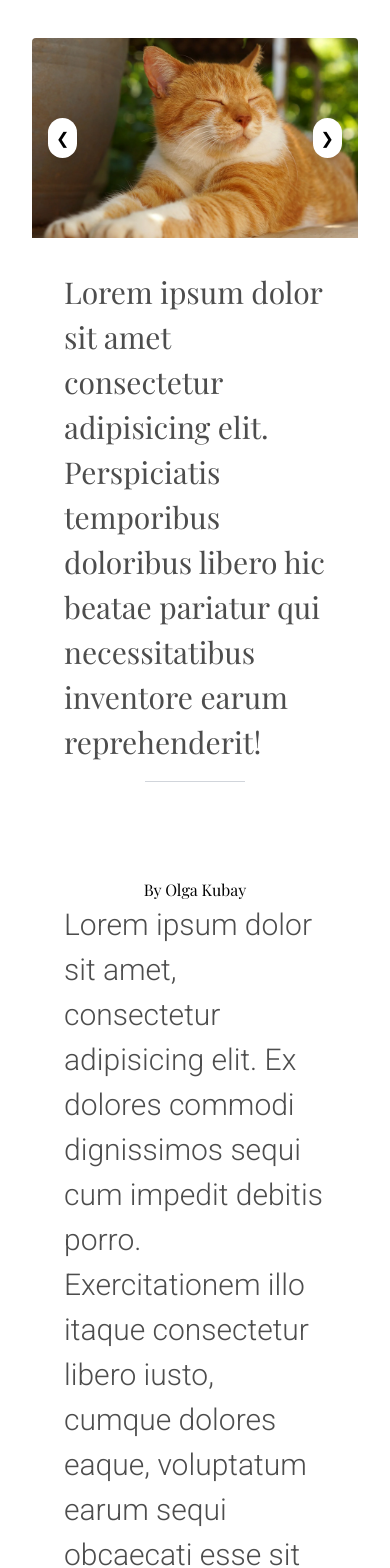
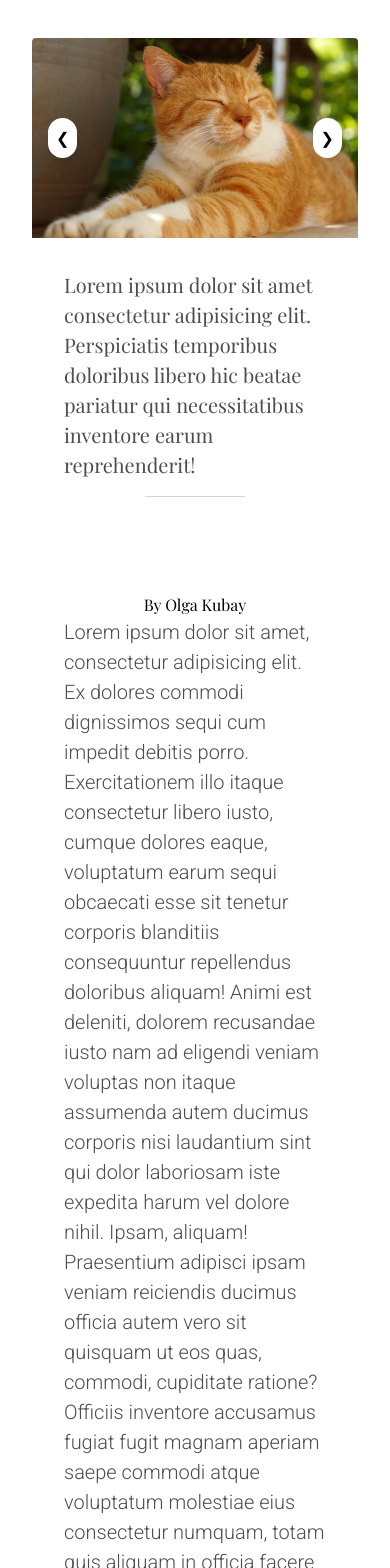
Before and after one commit to m1gellow/cookingBlog, a Next.js app: page /blog/1 in a window 390 px wide. Shown: the part 432-2000 px from the top of the page. Built offline with nearby package versions, Linux system fonts and the light colour scheme.

Commit message:
changed a font size

```diff
--- a/app/blog/[slug]/page.tsx
+++ b/app/blog/[slug]/page.tsx
@@ -25,7 +25,7 @@ const BlogPage = () => {
       <div className="container flex flex-col gap-20">
         <div className="flex flex-col items-center justify-center ">
           <div>
-            <h2 className="text-[30px] font-light  sm:text-[35px] md:text-[40px] text-primary/80   lg:text-[40px] xl:text-[35px] ">
+            <h2 className="text-[20px] font-light  sm:text-[30px] md:text-[40px] text-primary/80   lg:text-[40px] xl:text-[35px] ">
               Lorem ipsum dolor sit amet consectetur adipisicing elit.
               Perspiciatis temporibus doloribus libero hic beatae pariatur qui
               necessitatibus inventore earum reprehenderit!
@@ -39,7 +39,7 @@ const BlogPage = () => {
           <p>
             By <Link href="https://vk.com/im?sel=2460419">Olga Kubay</Link>
           </p>
-          <h3 className="text-[30px] font-light  sm:text-[35px] md:text-[40px] text-primary/80   lg:text-[40px] xl:text-[35px] ">
+          <h3 className="text-[20px] font-light  sm:text-[30px] md:text-[40px] text-primary/80   lg:text-[40px] xl:text-[35px] ">
             Lorem ipsum dolor sit amet, consectetur adipisicing elit. Ex dolores
             commodi dignissimos sequi cum impedit debitis porro. Exercitationem
             illo itaque consectetur libero iusto, cumque dolores eaque,
--- a/app/components/ui/News.tsx
+++ b/app/components/ui/News.tsx
@@ -32,7 +32,7 @@ const News = () => {
           <h2 className="uppercase text-[30px] sm:text-[40px] md:text-[65px] lg:text-[70px] xl:text-[80px]">
             Мой блог
           </h2>
-          <h2 className="text-[40px] sm:text-[60px] md:text-[65px] lg:text-[70px] xl:text-[80px]">
+          <h2 className="text-[30px] sm:text-[40px] md:text-[65px] lg:text-[70px] xl:text-[80px]">
             Новости, проекты, торты!
           </h2>
           <h3 className="text-xl">
```
